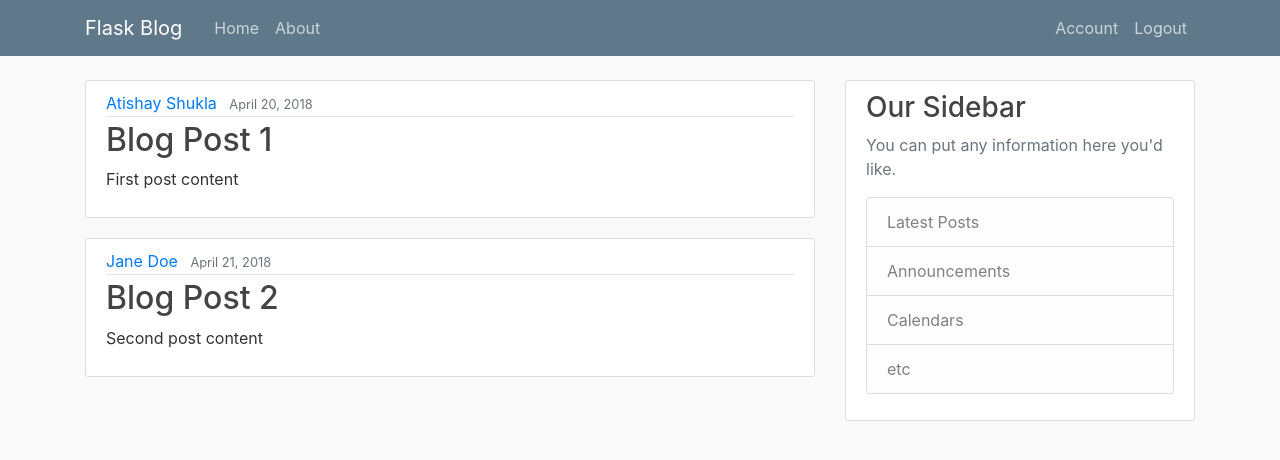
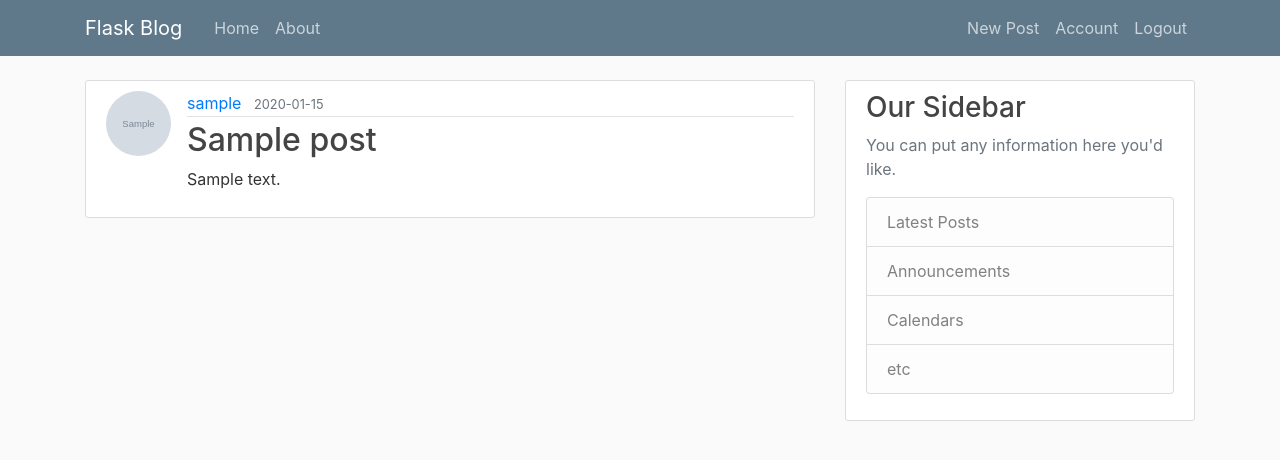
Before and after one commit to atishukla/MyPythonProject, a Flask app: page / in a window 1280 px wide. Shown: the top 460 px of the page. Run offline with Flask 2, Linux system fonts and the light colour scheme; a user stored in the database is signed in; tables that the repository leaves empty hold one stand-in row (values such as "Sample post"); grey boxes marked "Sample" are stand-in pictures; some libraries are stand-ins or nearby versions.

Commit message:
code to add new post and display it on home page

```diff
--- a/flaskapp/routes.py
+++ b/flaskapp/routes.py
@@ -5,29 +5,15 @@ from PIL import Image
 from flask import render_template, flash, url_for, redirect, request
 from flask_login import login_user, current_user, logout_user, login_required
 
-from flaskapp.models import User
+from flaskapp.models import User, Post
 from flaskapp import app, bcrypt, db
-from flaskapp.forms import RegistrationForm, LoginForm, UpdateAccountForm
-
-posts = [
-    {
-        'author': 'Atishay Shukla',
-        'title': 'Blog Post 1',
-        'content': 'First post content',
-        'date_posted': 'April 20, 2018'
-    },
-    {
-        'author': 'Jane Doe',
-        'title': 'Blog Post 2',
-        'content': 'Second post content',
-        'date_posted': 'April 21, 2018'
-    }
-]
+from flaskapp.forms import RegistrationForm, LoginForm, UpdateAccountForm, PostForm
 
 
 @app.route('/')
 @app.route('/home')
 def home():
+    posts = Post.query.all()
     return render_template('home.html', posts=posts)
 
 
@@ -103,3 +89,16 @@ def account():
         form.email.data = current_user.email
     image_file = url_for('static', filename='profile_pics/' + current_user.image_file)
     return render_template('account.html', title='Account', image_file=image_file, form=form)
+
+
+@app.route('/post/new', methods=['GET', 'POST'])
+@login_required
+def new_post():
+    form = PostForm()
+    if form.validate_on_submit():
+        post = Post(title=form.title.data, content=form.content.data, author=current_user)
+        db.session.add(post)
+        db.session.commit()
+        flash('Your post has been created!', 'success')
+        return redirect(url_for('home'))
+    return render_template('create_post.html', title='New Post', form=form)
--- a/flaskapp/templates/base.html
+++ b/flaskapp/templates/base.html
@@ -32,6 +32,7 @@
                 <!-- Navbar Right Side -->
                 <div class="navbar-nav">
                     {% if current_user.is_authenticated %}
+                    <a class="nav-item nav-link" href="{{ url_for('new_post') }}">New Post</a>
                     <a class="nav-item nav-link" href="{{ url_for('account') }}">Account</a>
                     <a class="nav-item nav-link" href="{{ url_for('logout') }}">Logout</a>
                     {% else %}
--- a/flaskapp/templates/home.html
+++ b/flaskapp/templates/home.html
@@ -2,10 +2,11 @@
 {% block content %}
 {% for post in posts %}
 <article class="media content-section">
+    <img class="rounded-circle article-img" src="{{ url_for('static', filename='profile_pics/' + post.author.image_file) }}">
     <div class="media-body">
         <div class="article-metadata">
-              <a class="mr-2" href="#">{{ post.author }}</a>
-              <small class="text-muted">{{ post.date_posted }}</small>
+            <a class="mr-2" href="#">{{ post.author.username }}</a>
+            <small class="text-muted">{{ post.date_posted.strftime('%Y-%m-%d') }}</small>
         </div>
         <h2><a class="article-title" href="#">{{ post.title }}</a></h2>
         <p class="article-content">{{ post.content }}</p>
--- a/flaskapp/templates/login.html
+++ b/flaskapp/templates/login.html
@@ -4,7 +4,7 @@
         <form method="POST" action="">
             {{ form.hidden_tag() }}
             <fieldset class="form-group">
-                <legend class="border-bottom mb-4">Join Today</legend>
+                <legend class="border-bottom mb-4">Log In</legend>
                 <div class="form-group">
                     {{ form.email.label(class="form-control-label") }}
                     {% if form.email.errors %}
```
Also changed, not shown: flaskapp/forms.py (+7 -1 lines), flaskapp/templates/create_post.html (added, +40 -0 lines). Lines whose indentation alone changed are shown as unchanged.
